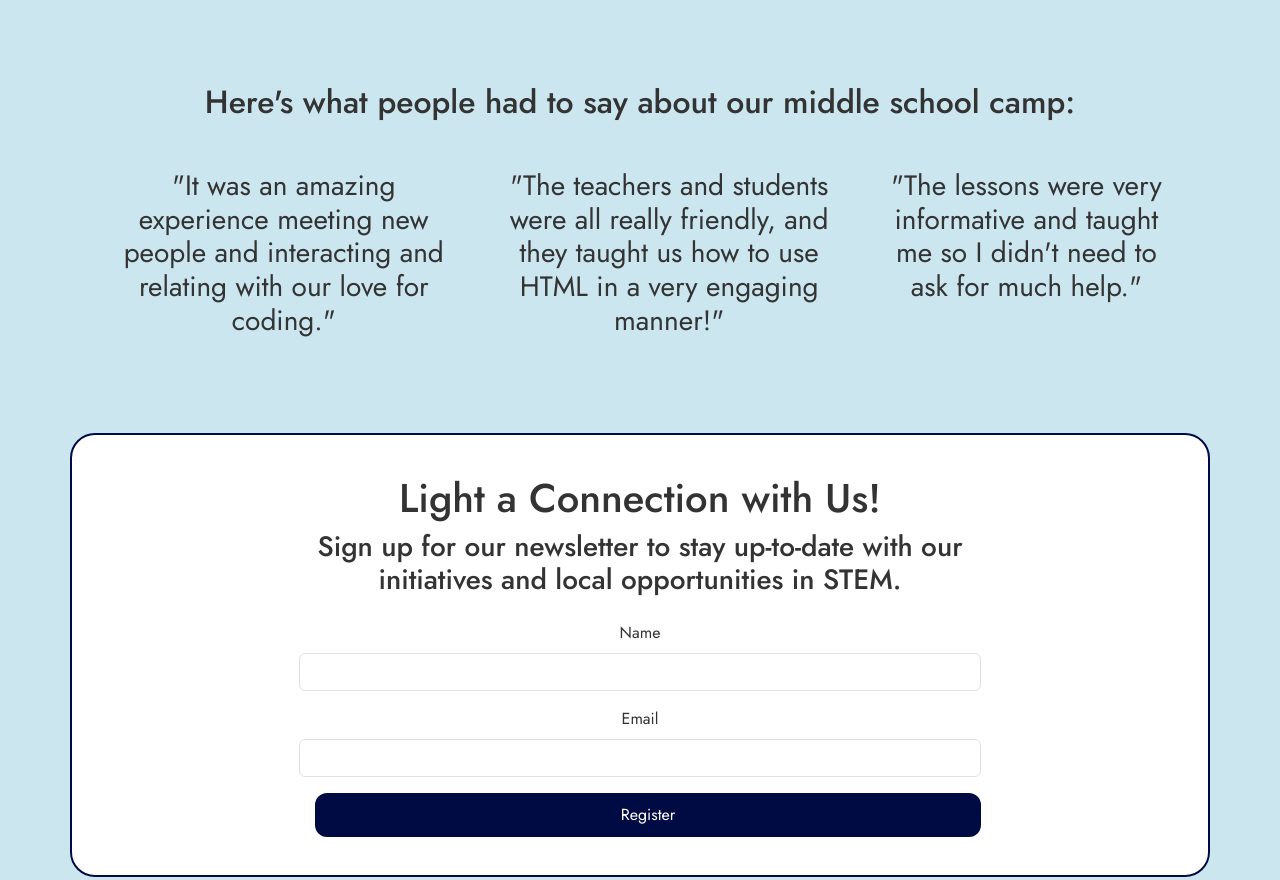
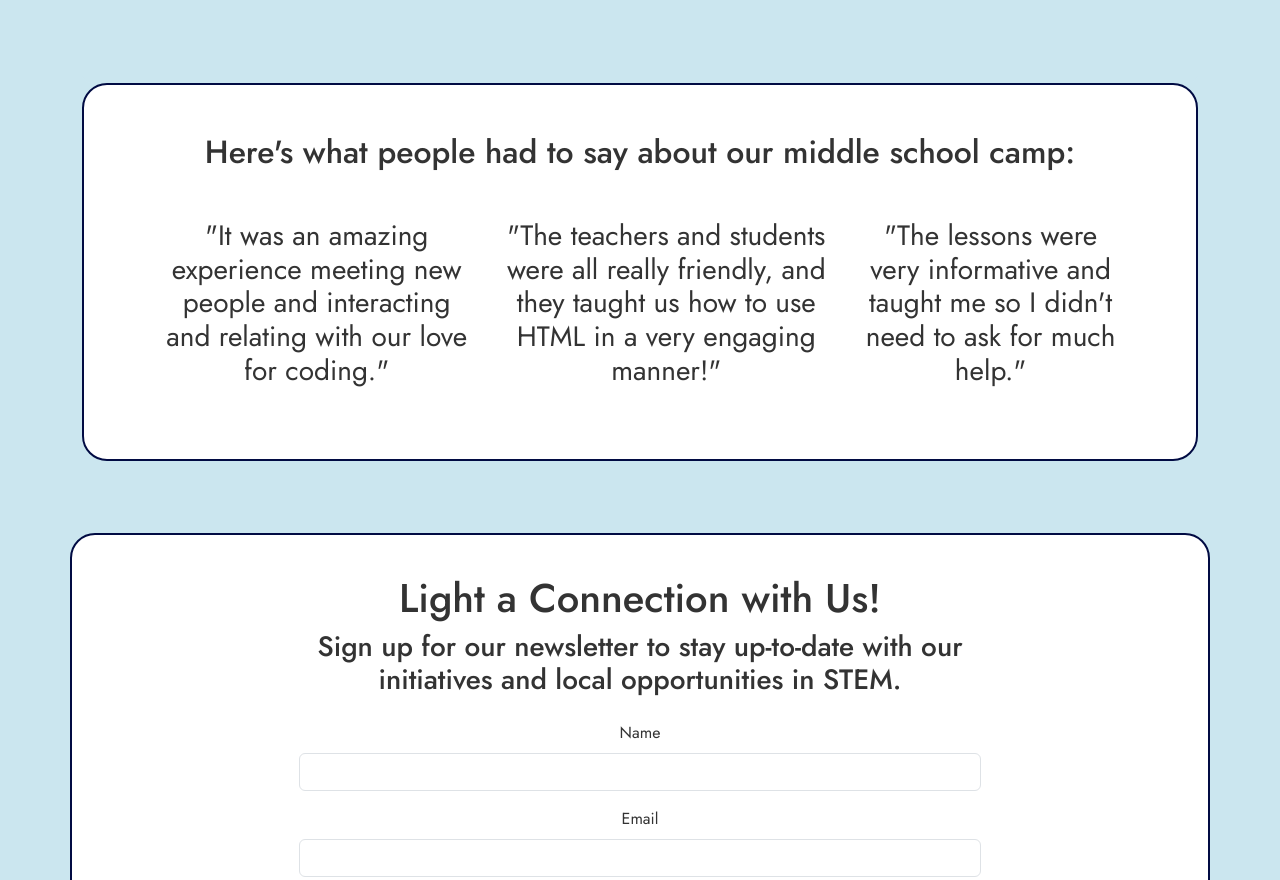
Before and after one commit to empowerEDu/EmpowerED, a React (Create React App) app: page / in a window 1280 px wide. Shown: the part 1317-2197 px from the top of the page. Built offline with nearby package versions, Linux system fonts and the light colour scheme.

Commit message:
added background color and border to testimonials section

```diff
--- a/src/App.css
+++ b/src/App.css
@@ -71,20 +71,6 @@
   right: 2%;
 }
 
-.horizontal-list {
-  display: flex;
-  justify-content: center;
-  list-style: none;
-}
-
-.horizontal-list-item{
-  margin-right: 30px;
-}
-
-.horizontal-list-text{
-  font-weight:400;
-}
-
 /* image styles */
 .image-mpl {
   max-width: 20%;
--- a/src/Testimonials.js
+++ b/src/Testimonials.js
@@ -1,7 +1,7 @@
 
 const Testimonials = () => {
     return(
-<div>
+<div className='bg-white p-5 testimonials'>
     <h2 className="mb-5">Here's what people had to say about our middle school camp:</h2>
   <ul className="horizontal-list">
 
--- a/src/index.css
+++ b/src/index.css
@@ -427,3 +427,23 @@ article {
 .spns-package {
   padding-bottom: 30px;
 }
+
+/* TESTIMONIALS */
+.horizontal-list {
+  display: flex;
+  justify-content: center;
+  list-style: none;
+}
+
+.horizontal-list-item{
+  margin-right: 30px;
+}
+
+.horizontal-list-text{
+  font-weight:400;
+}
+
+.testimonials{
+  border-radius: 25px;
+  border: 2px solid #010b43;
+}
```
